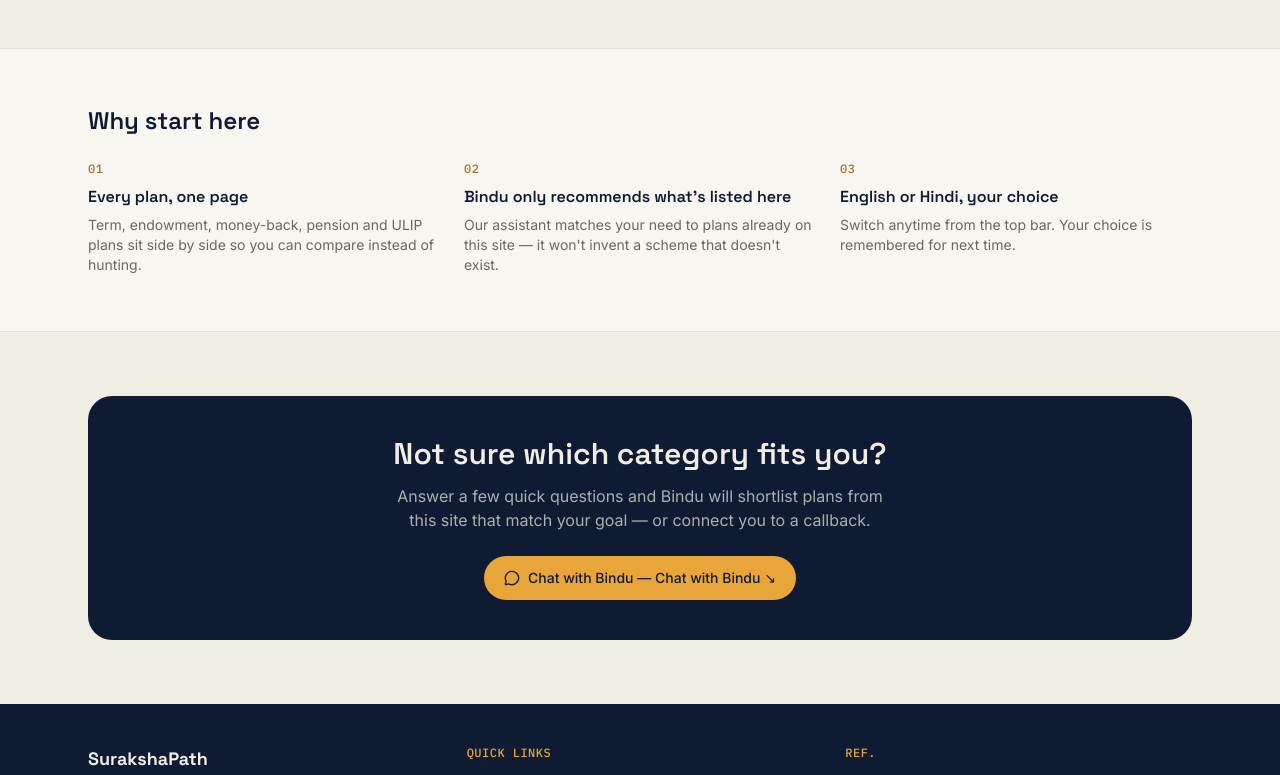
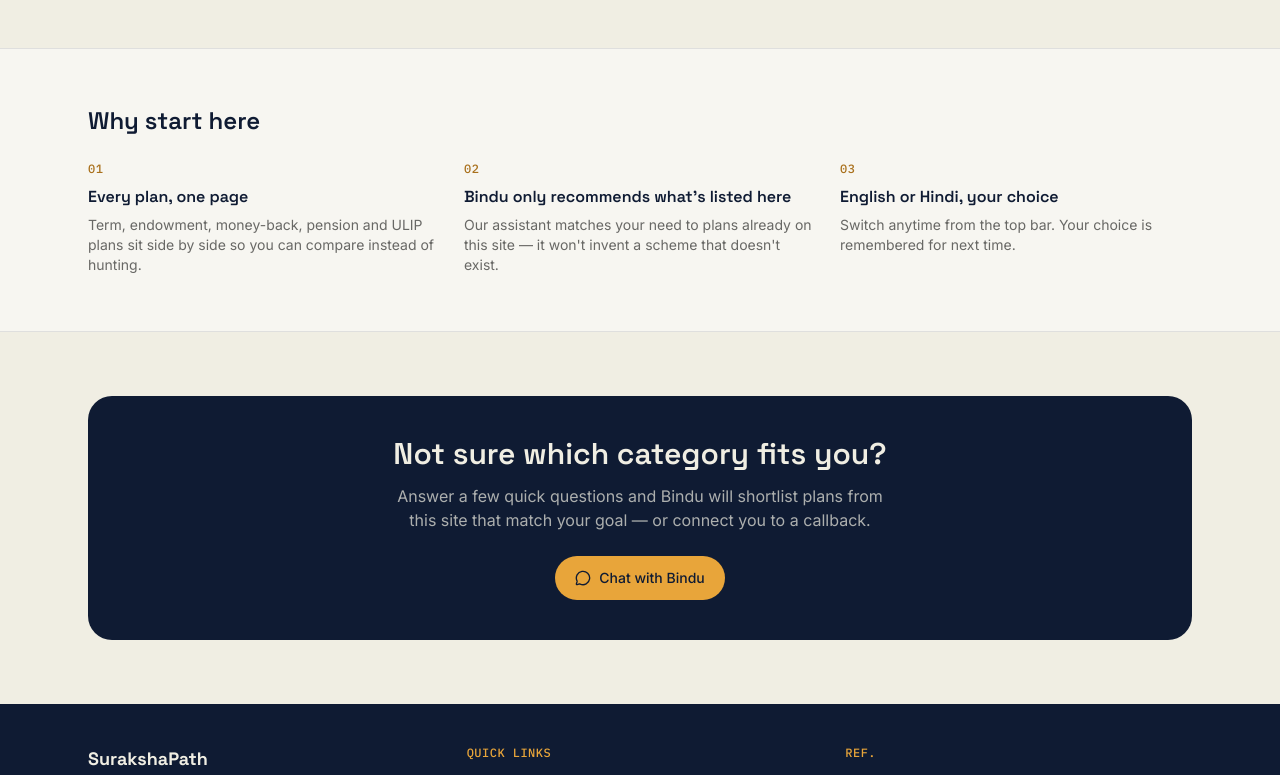
Before and after one commit to sinhaaakash25/FInancialSevaIndia, a React (Vite) app: page / in a window 1280 px wide. Shown: the part 1052-1827 px from the top of the page. Built offline with nearby package versions, Linux system fonts and the light colour scheme.

Commit message:
Fix: homepage CTA was a non-interactive paragraph with duplicated 'Chat with Bindu' text instead of a working button. Both CTAs now dispatch an event that actually opens the chat widget.

```diff
--- a/src/components/ChatWidget.jsx
+++ b/src/components/ChatWidget.jsx
@@ -26,6 +26,12 @@ export default function ChatWidget() {
   const [input, setInput] = useState('');
   const [sending, setSending] = useState(false);
   const scrollRef = useRef(null);
+
+  useEffect(() => {
+    const openChat = () => setOpen(true);
+    window.addEventListener('open-bindu-chat', openChat);
+    return () => window.removeEventListener('open-bindu-chat', openChat);
+  }, []);
 
   useEffect(() => {
     if (open && messages.length === 0) {
--- a/src/pages/Home.jsx
+++ b/src/pages/Home.jsx
@@ -24,9 +24,12 @@ export default function Home() {
             <Link to="/plans" className="flex items-center gap-2 rounded-full bg-navy px-5 py-3 text-sm font-medium text-paper hover:opacity-90">
               {t('home.hero.cta.explore')} <ArrowRight size={16} />
             </Link>
-            <a href="#chat-hint" className="flex items-center gap-2 rounded-full border border-navy/20 bg-white px-5 py-3 text-sm font-medium text-navy hover:bg-navy/5">
+            <button
+              onClick={() => window.dispatchEvent(new CustomEvent('open-bindu-chat'))}
+              className="flex items-center gap-2 rounded-full border border-navy/20 bg-white px-5 py-3 text-sm font-medium text-navy hover:bg-navy/5"
+            >
               <MessageCircle size={16} /> {t('home.hero.cta.chat')}
-            </a>
+            </button>
           </div>
 
           <div className="mt-12 grid max-w-md grid-cols-3 gap-6 border-t border-navy/10 pt-6">
@@ -73,9 +76,12 @@ export default function Home() {
         <div className="rounded-3xl bg-navy px-6 py-10 text-center text-paper sm:px-14">
           <h2 className="font-display text-2xl font-semibold sm:text-3xl">{t('home.cta.title')}</h2>
           <p className="mx-auto mt-3 max-w-lg text-paper/70">{t('home.cta.body')}</p>
-          <p className="mt-6 inline-flex items-center gap-2 rounded-full bg-marigold px-5 py-3 text-sm font-medium text-navy">
-            <MessageCircle size={16} /> {t('home.cta.button')} — {t('chat.launcher')} ↘
-          </p>
+          <button
+            onClick={() => window.dispatchEvent(new CustomEvent('open-bindu-chat'))}
+            className="mt-6 inline-flex items-center gap-2 rounded-full bg-marigold px-5 py-3 text-sm font-medium text-navy transition-transform hover:scale-105"
+          >
+            <MessageCircle size={16} /> {t('home.cta.button')}
+          </button>
         </div>
       </section>
     </div>
```
